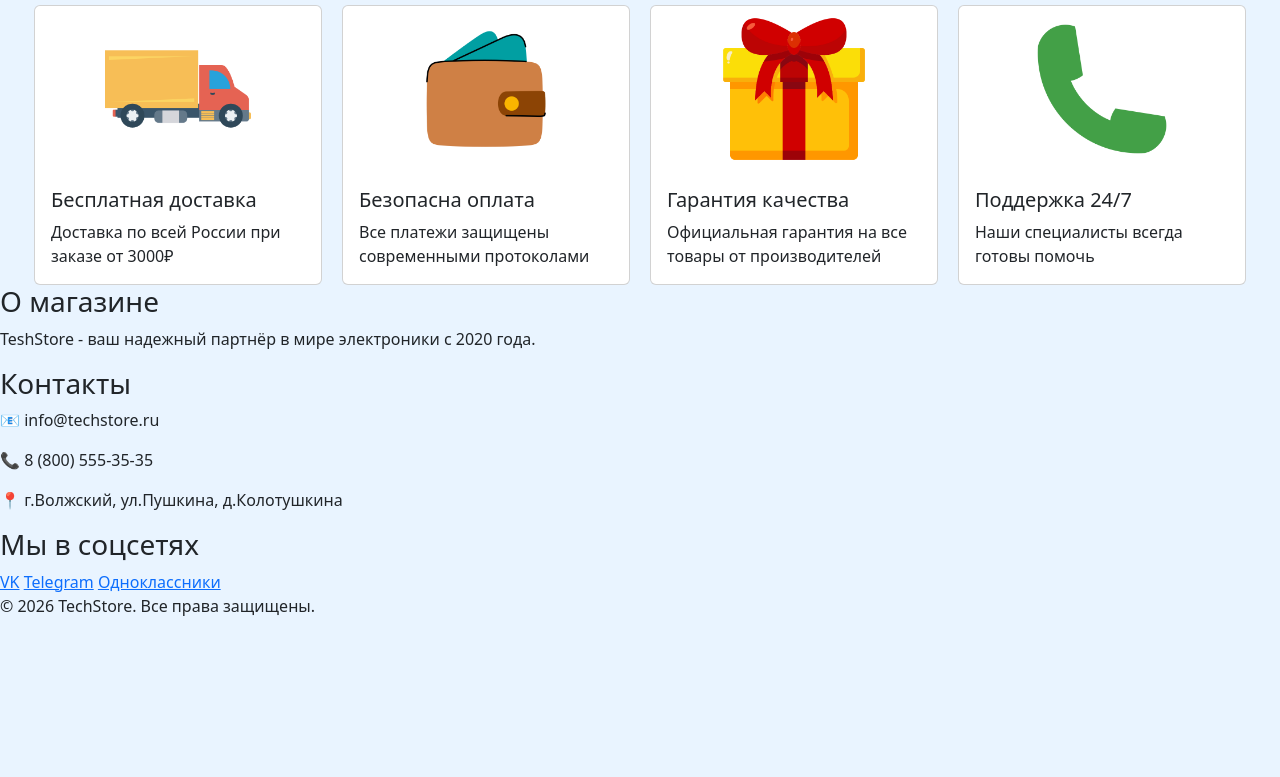
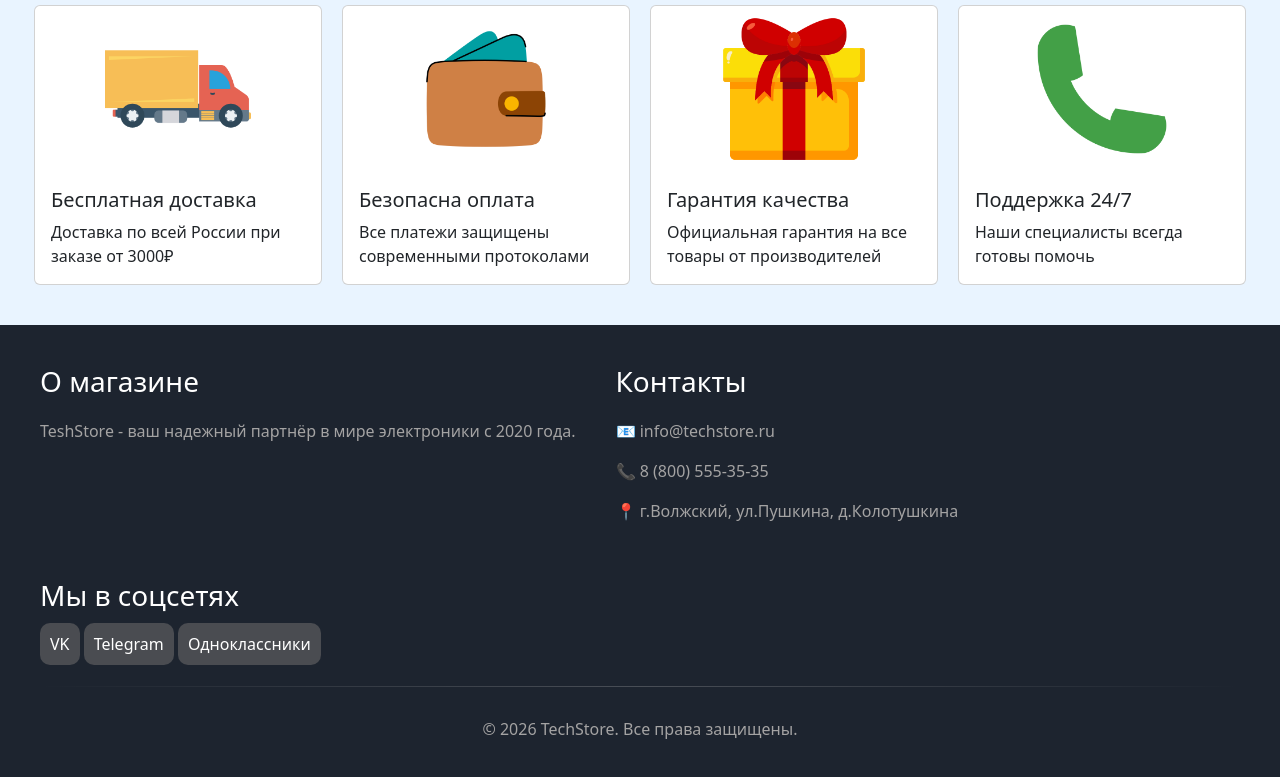
Before and after one commit to gorbashevarita/Lab_14_16_TechStore_FIO, a plain HTML site: page index.html in a window 1280 px wide. Shown: the part 1013-1790 px from the top of the page. Before the commit the page ends 1647 px from the top, so only its background shows below. Drawn offline with nearby package versions, Linux system fonts and the light colour scheme.

Commit message:
Added CSS styles for footer

```diff
--- a/index.html
+++ b/index.html
@@ -160,11 +160,12 @@
     </div>
     <div class="in-social-networks">
       <h3>Мы в соцсетях</h3>
-      <a href="#">VK</a>
-      <a href="#">Telegram</a>
-      <a href="#">Одноклассники</a>
+      <a href="#" class="but">VK</a>
+      <a href="#" class="but">Telegram</a>
+      <a href="#" class="but">Одноклассники</a>
     </div>
   </div>
+  <hr class="footer-divider">
   <div class="end">
     <p>© 2026 TechStore. Все права защищены.</p>
   </div>
--- a/style.css
+++ b/style.css
@@ -270,3 +270,42 @@
   padding: 10px 70px 0 70px;
   object-position: center;
 }
+
+
+
+/*footer*/
+footer {
+  background-color: rgb(29, 36, 47);
+  margin-top: 40px;
+  color: white;
+  padding: 40px;
+}
+.footer {
+  display: flex;
+  flex-wrap: wrap;
+  gap: 40px;
+}
+.footer p {
+  color: rgb(164, 163, 163);
+}
+.footer h3 {
+  margin-bottom: 20px;
+}
+.but {
+  background-color: rgb(74, 76, 81);
+  color: white;
+  text-decoration: none;
+  padding: 10px;
+  border-radius: 10px;
+}
+.end {
+  color: rgb(164, 163, 163);
+  text-align: center;
+  margin-top: 20px;
+}
+.footer-divider {
+  border: none;
+  height: 1px;
+  background: linear-gradient(to right, transparent, #ccc, transparent);
+  margin: 30px 0;
+}
```
